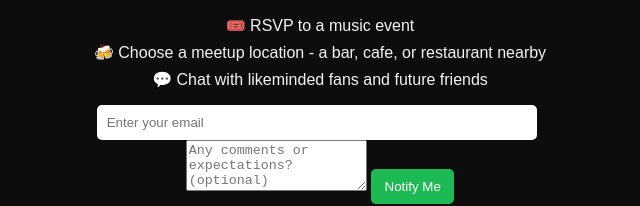
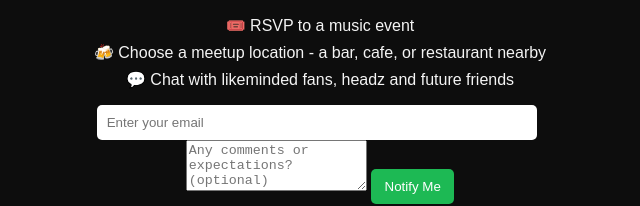
Before and after one commit to FrederickGodsell1990/music_social_landing_page, a plain HTML site: page index.html in a window 1280 px wide. Shown: the part 241-447 px from the top of the page, without its empty margins (320-960 px from the left). Drawn offline with Linux system fonts and the light colour scheme.

Commit message:
headz added

```diff
--- a/index.html
+++ b/index.html
@@ -15,7 +15,7 @@
     <ul>
       <li>🎟️ RSVP to a music event</li>
       <li>🍻 Choose a meetup location - a bar, cafe, or restaurant nearby</li>
-      <li>💬 Chat with likeminded fans and future friends</li>
+      <li>💬 Chat with likeminded fans, headz and future friends</li>
     </ul>
 
     <form action="https://formspree.io/f/xrbkkgao" method="POST">
```
